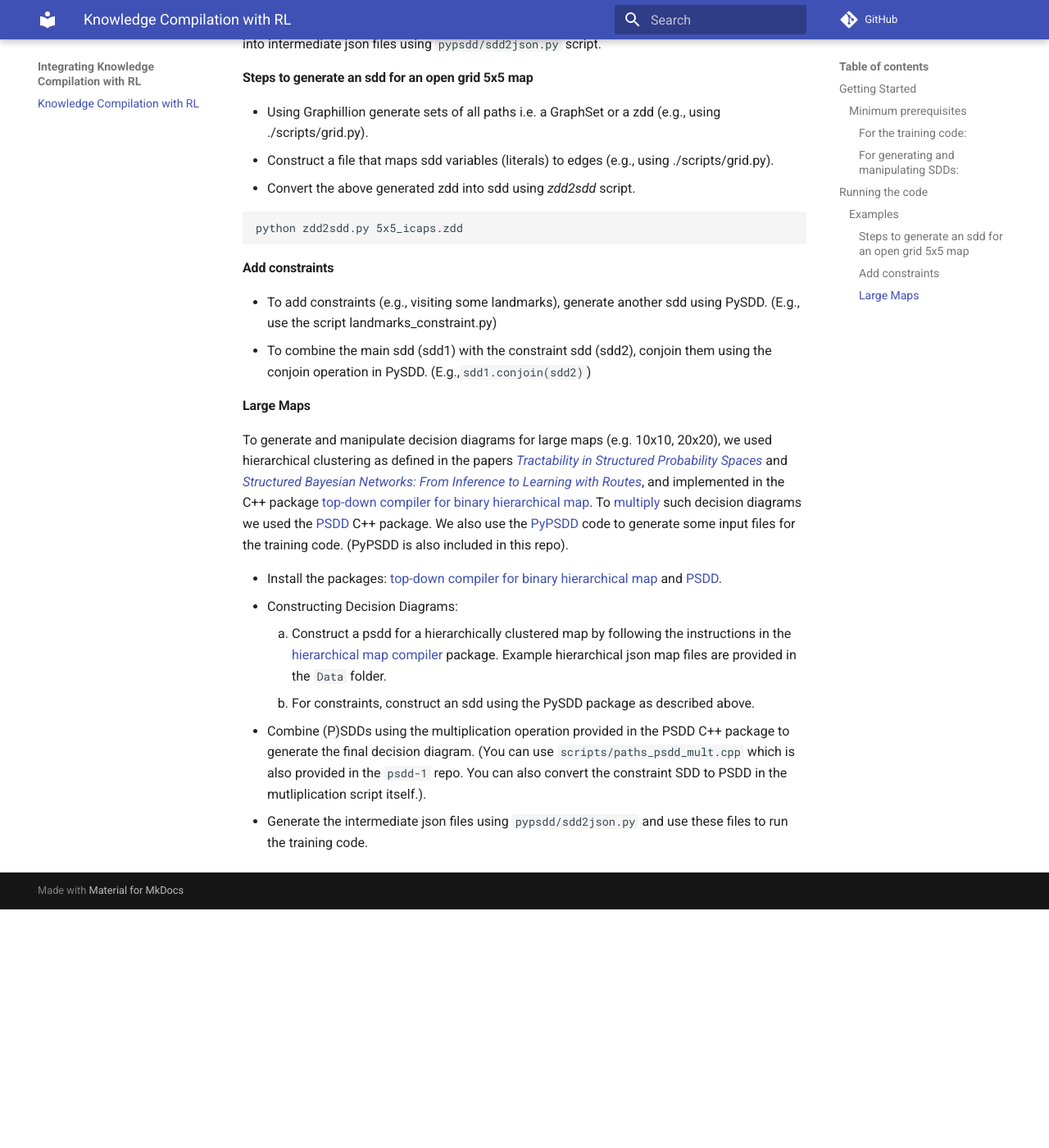
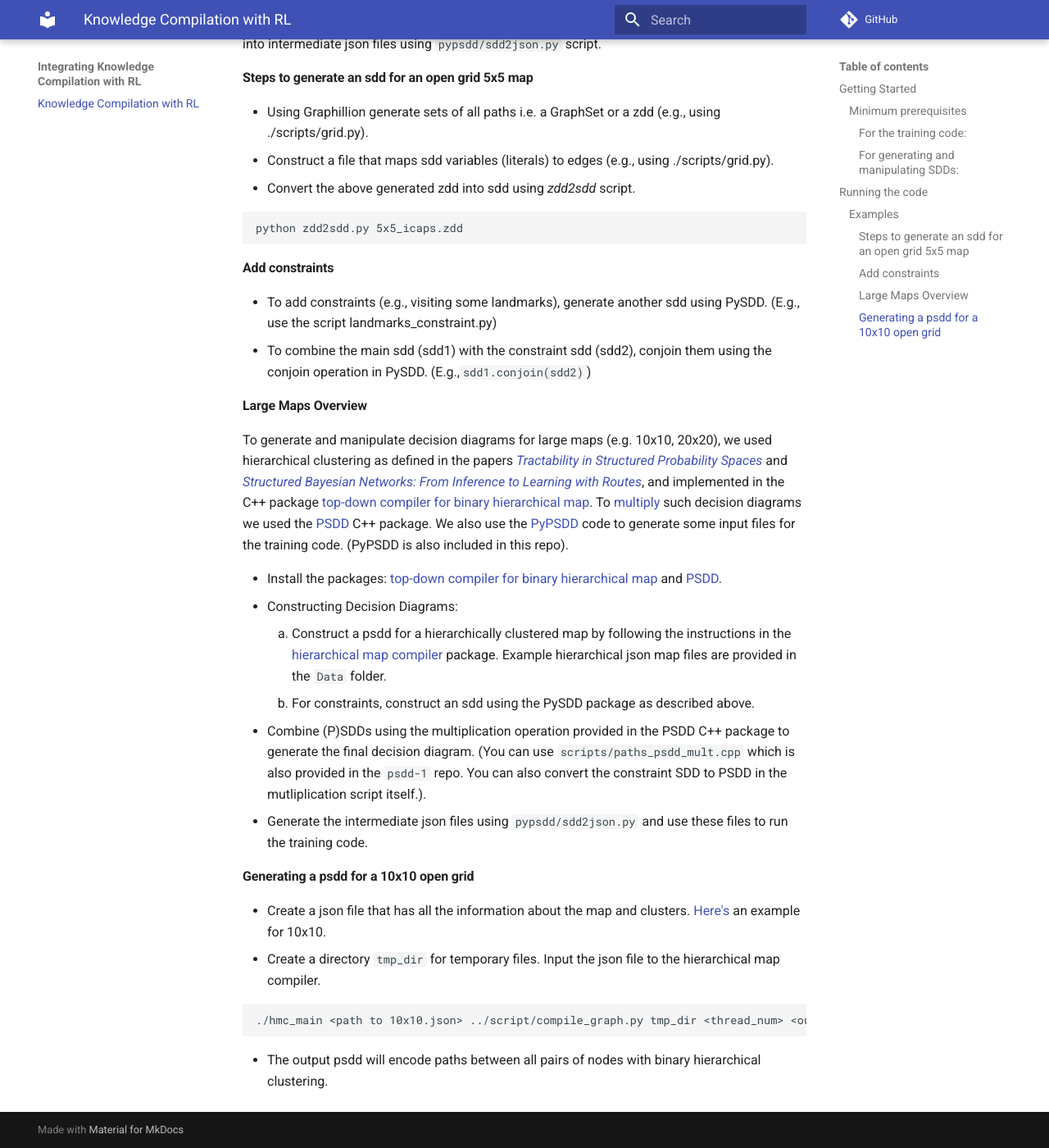
Before and after one commit to kushagra06/KCRL-Docs, an MkDocs documentation site: the page built from docs/index.md, in a window 1280 px wide and 1400 px high, scrolled down 1450 px. Shown: the whole window at 82% size. Built offline with MkDocs 1.6.1 and Material for MkDocs 9.7.7, drawn with Linux system fonts in a browser that asks for light colours; comment, search, counter and statistics services are not loaded; before the commit the page ends 2559 px from its top, so only the background shows below that.

Commit message:
Generating 10x10 psdd

````diff
--- a/docs/index.md
+++ b/docs/index.md
@@ -59,7 +59,7 @@ python zdd2sdd.py 5x5_icaps.zdd
 * To add constraints (e.g., visiting some landmarks), generate another sdd using PySDD. (E.g., use the script landmarks_constraint.py)
 * To combine the main sdd (sdd1) with the constraint sdd (sdd2), conjoin them using the conjoin operation in PySDD. (E.g.,`sdd1.conjoin(sdd2)`)
 
-#### Large Maps
+#### Large Maps Overview
 
 To generate and manipulate decision diagrams for large maps (e.g. 10x10, 20x20), we used hierarchical clustering as defined in the papers [*Tractability in Structured Probability Spaces*](https://proceedings.neurips.cc/paper/2017/file/deb54ffb41e085fd7f69a75b6359c989-Paper.pdf) and [*Structured Bayesian Networks: From Inference to Learning with Routes*](https://ojs.aaai.org//index.php/AAAI/article/view/4796), and implemented in the C++ package [top-down compiler for binary hierarchical map](https://github.com/rlr-smu/hierarchical_map_compiler). To [multiply](https://proceedings.neurips.cc/paper/2016/file/5a7f963e5e0504740c3a6b10bb6d4fa5-Paper.pdf) such decision diagrams we used the [PSDD](https://github.com/rlr-smu/psdd-1) C++ package. We also use the [PyPSDD](https://github.com/art-ai/pypsdd) code to generate some input files for the training code. (PyPSDD is also included in this repo).
 
@@ -69,3 +69,12 @@ To generate and manipulate decision diagrams for large maps (e.g. 10x10, 20x20),
     2. For constraints, construct an sdd using the PySDD package as described above.
 * Combine (P)SDDs using the multiplication operation provided in the PSDD C++ package to generate the final decision diagram. (You can use `scripts/paths_psdd_mult.cpp` which is also provided in the `psdd-1` repo. You can also convert the constraint SDD to PSDD in the mutliplication script itself.).
 * Generate the intermediate json files using `pypsdd/sdd2json.py` and use these files to run the training code.
+
+#### Generating a psdd for a 10x10 open grid
+
+* Create a json file that has all the information about the map and clusters. [Here's](https://github.com/rlr-smu/kcrl-icaps21/blob/main/data/sddFiles/10x10/10x10.json) an example for 10x10.
+* Create a directory `tmp_dir` for temporary files. Input the json file to the hierarchical map compiler.
+```
+./hmc_main <path to 10x10.json> ../script/compile_graph.py tmp_dir <thread_num> <ourput_psdd_filename> <output_vtree_filename>
+```
+* The output psdd will encode paths between all pairs of nodes with binary hierarchical clustering.
````
